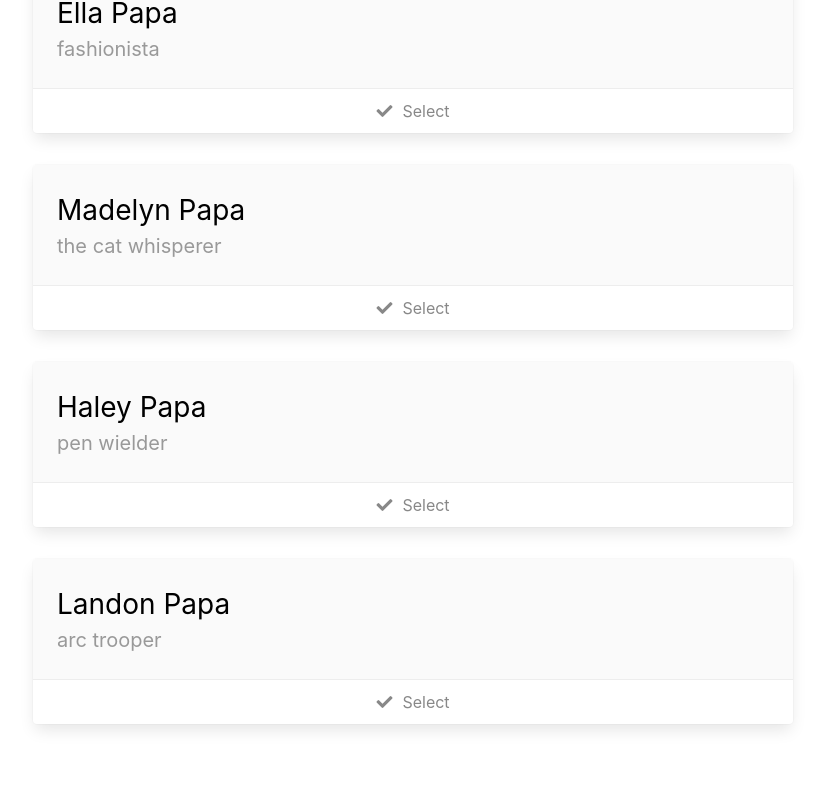
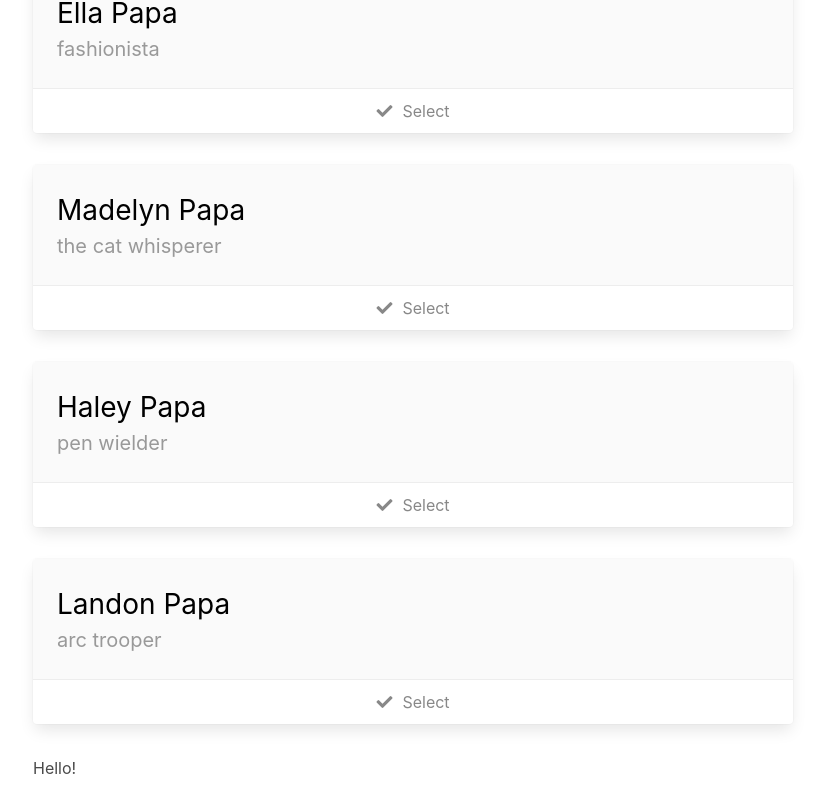
Before and after one commit to Rumam786/ch-no-6, a Vue app: page / in a window 1280 px wide. Shown: the part 210-1022 px from the top of the page, without its empty margins (31-856 px from the left). Built offline with nearby package versions, Linux system fonts and the light colour scheme.

Commit message:
nesting components

```diff
--- a/src/components/hero-detail.vue
+++ b/src/components/hero-detail.vue
@@ -0,0 +1,11 @@
+<template>
+    <div>
+        Hello!
+    </div>
+</template>
+
+<script>
+    export default {
+        name:'HeroDetail',
+    };
+</script>
--- a/src/components/heroes.vue
+++ b/src/components/heroes.vue
@@ -31,6 +31,7 @@
           <!-- <heroes-list> -->
 
           <!-- <hero-detail> -->
+            <HeroDetail />
           <div v-if="selectedHero">
             <div class="card">
               <header class="card-header">
@@ -127,6 +128,7 @@ import { format } from 'date-fns';
 
 import { displayDateFormat, ourHeroes } from '../shared';
 
+import HeroDetail from '@/components/hero-detail';
 export default {
   name: 'Heroes',
   data() {
@@ -137,6 +139,7 @@ export default {
       capeMessage: '',
     };
   },
+  components : { HeroDetail },
   created() {
     this.loadHeroes();
   },
```
